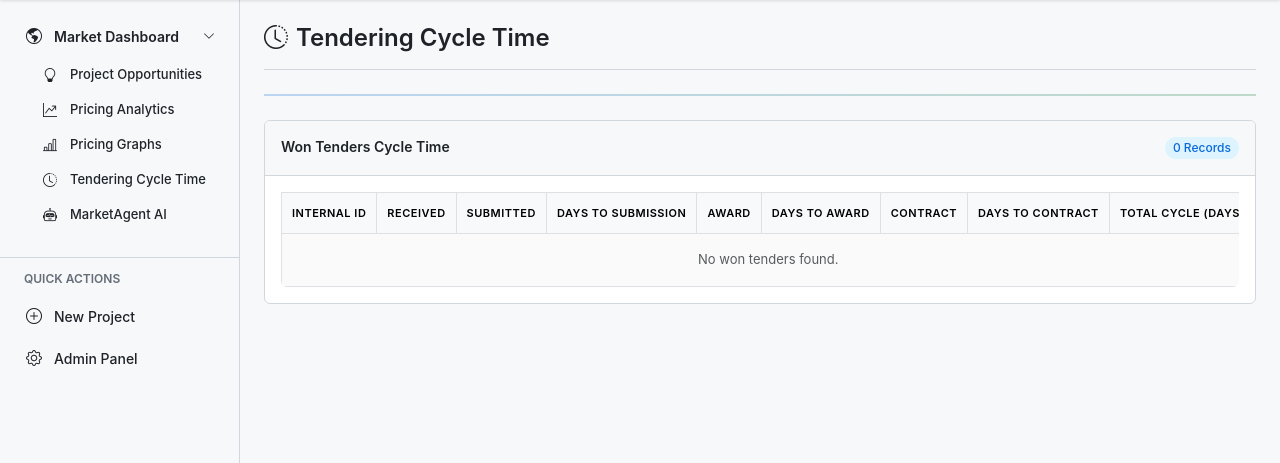
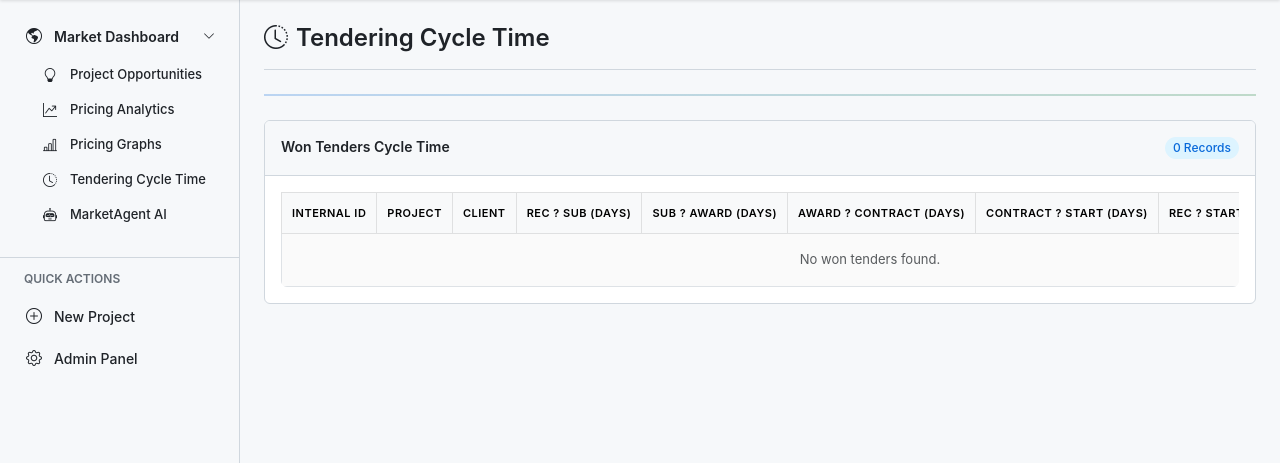
Before and after one commit to colina83/Business-Intelligence-Dashboard, a Django app: page /market/tendering-cycle/ in a window 1280 px wide. Shown: the part 62-525 px from the top of the page. Run offline with Django 5.2, Linux system fonts and the light colour scheme; the visitor is signed in with stand-in values (Sample User, id 1); data that the repository does not hold is empty.

Commit message:
Fixing Form and  Table for Tender Cycle

```diff
--- a/market_analysis/views.py
+++ b/market_analysis/views.py
@@ -630,52 +630,49 @@ def tendering_cycle(request):
     Tendering Cycle Time page: show table of tender activity times for Won tenders.
     Only include projects with status 'Won'.
     """
-    won_qs = (
+    qs = (
         Project.objects.select_related('client', 'contract')
         .filter(status='Won')
         .order_by('-award_date', '-project_id')
     )
 
-    rows = []
-    for p in won_qs:
-        received = p.date_received
-        submission = p.submission_date
-        award = p.award_date
-        contract_date = None
+    # helper to compute days between two dates (later - earlier)
+    def _days_between(later, earlier):
+        if not earlier or not later:
+            return None
         try:
-            contract_date = p.contract.contract_date
+            return (later - earlier).days
         except Exception:
-            contract_date = None
+            return None
 
-        def days(a, b):
-            if not a or not b:
-                return None
-            try:
-                return (b - a).days
-            except Exception:
-                return None
+    # annotate each Project instance with cycle attributes used in template
+    won_list = []
+    for p in qs:
+        date_received = getattr(p, 'date_received', None)
+        submission_date = getattr(p, 'submission_date', None)
+        award_date = getattr(p, 'award_date', None)
+        contract = getattr(p, 'contract', None)
+        contract_date = getattr(contract, 'contract_date', None) if contract else None
+        start_date = getattr(contract, 'actual_start', None) if contract else None
 
-        days_to_submission = days(received, submission)
-        days_to_award = days(submission or received, award)
-        days_to_contract = days(award or submission or received, contract_date)
+        p.cycle_rec_to_sub = _days_between(submission_date, date_received)
+        p.cycle_sub_to_award = _days_between(award_date, submission_date)
+        p.cycle_award_to_contract = _days_between(contract_date, award_date)
+        p.cycle_contract_to_start = _days_between(start_date, contract_date)
+        p.cycle_rec_to_start = _days_between(start_date, date_received)
+        p.cycle_award_to_start = _days_between(start_date, award_date)
 
-        total_cycle = None
-        # Prefer contract date for total cycle, fallback to award
-        if contract_date:
-            total_cycle = days(received, contract_date)
-        elif award:
-            total_cycle = days(received, award)
+        won_list.append(p)
 
-        rows.append({
-            'project': p,
-            'received': received,
-            'submission': submission,
-            'award': award,
-            'contract': contract_date,
-            'days_to_submission': days_to_submission,
-            'days_to_award': days_to_award,
-            'days_to_contract': days_to_contract,
-            'total_cycle': total_cycle,
-        })
+    # pagination for won list
+    from django.core.paginator import Paginator, EmptyPage, PageNotAnInteger
+    page = request.GET.get('page', 1)
+    paginator = Paginator(won_list, 25)
+    try:
+        page_obj_won = paginator.page(page)
+    except PageNotAnInteger:
+        page_obj_won = paginator.page(1)
+    except EmptyPage:
+        page_obj_won = paginator.page(paginator.num_pages)
 
-    return render(request, 'market_analysis/tendering_cycle.html', {'rows': rows})
+    return render(request, 'market_analysis/tendering_cycle.html', {'page_obj_won': page_obj_won})
--- a/templates/market_analysis/tendering_cycle.html
+++ b/templates/market_analysis/tendering_cycle.html
@@ -17,7 +17,7 @@
 <div class="gh-card">
   <div class="gh-card-header">
     <h3 class="gh-card-title">Won Tenders Cycle Time</h3>
-    <span class="gh-badge gh-badge-primary">{{ rows|length }} Records</span>
+    <span class="gh-badge gh-badge-primary">{{ page_obj_won.paginator.count }} Records</span>
   </div>
   <div class="gh-card-body">
     <div class="table-responsive">
@@ -25,34 +25,53 @@
         <thead class="table-light small">
           <tr>
             <th>Internal ID</th>
-            <th>Received</th>
-            <th>Submitted</th>
-            <th class="text-center">Days to Submission</th>
-            <th>Award</th>
-            <th class="text-center">Days to Award</th>
-            <th>Contract</th>
-            <th class="text-center">Days to Contract</th>
-            <th class="text-center">Total Cycle (days)</th>
+            <th>Project</th>
+            <th>Client</th>
+            <th class="text-end">Rec ? Sub (days)</th>
+            <th class="text-end">Sub ? Award (days)</th>
+            <th class="text-end">Award ? Contract (days)</th>
+            <th class="text-end">Contract ? Start (days)</th>
+            <th class="text-end">Rec ? Start (days)</th>
+            <th class="text-end">Award ? Start (days)</th>
           </tr>
         </thead>
         <tbody>
-          {% for r in rows %}
+          {% for p in page_obj_won.object_list %}
           <tr>
-            <td><a href="{% url 'market_analysis:project_detail' project_id=r.project.project_id %}"><code>{{ r.project.internal_id|default:'-' }}</code></a></td>
-            <td>{% if r.received %}{{ r.received|date:'Y-m-d' }}{% else %}-{% endif %}</td>
-            <td>{% if r.submission %}{{ r.submission|date:'Y-m-d' }}{% else %}-{% endif %}</td>
-            <td class="text-center">{% if r.days_to_submission is not None %}{{ r.days_to_submission }}{% else %}-{% endif %}</td>
-            <td>{% if r.award %}{{ r.award|date:'Y-m-d' }}{% else %}-{% endif %}</td>
-            <td class="text-center">{% if r.days_to_award is not None %}{{ r.days_to_award }}{% else %}-{% endif %}</td>
-            <td>{% if r.contract %}{{ r.contract|date:'Y-m-d' }}{% else %}-{% endif %}</td>
-            <td class="text-center">{% if r.days_to_contract is not None %}{{ r.days_to_contract }}{% else %}-{% endif %}</td>
-            <td class="text-center">{% if r.total_cycle is not None %}{{ r.total_cycle }}{% else %}-{% endif %}</td>
+            <td class="text-nowrap"><a href="{% url 'market_analysis:project_detail' project_id=p.project_id %}"><code>{{ p.internal_id|default:'-' }}</code></a></td>
+            <td>{{ p.name|default:'-' }}</td>
+            <td>{% if p.client %}{{ p.client.name }}{% else %}-{% endif %}</td>
+            <td class="text-end">{% if p.cycle_rec_to_sub is not None %}{{ p.cycle_rec_to_sub }}{% else %}-{% endif %}</td>
+            <td class="text-end">{% if p.cycle_sub_to_award is not None %}{{ p.cycle_sub_to_award }}{% else %}-{% endif %}</td>
+            <td class="text-end">{% if p.cycle_award_to_contract is not None %}{{ p.cycle_award_to_contract }}{% else %}-{% endif %}</td>
+            <td class="text-end">{% if p.cycle_contract_to_start is not None %}{{ p.cycle_contract_to_start }}{% else %}-{% endif %}</td>
+            <td class="text-end">{% if p.cycle_rec_to_start is not None %}{{ p.cycle_rec_to_start }}{% else %}-{% endif %}</td>
+            <td class="text-end">{% if p.cycle_award_to_start is not None %}{{ p.cycle_award_to_start }}{% else %}-{% endif %}</td>
           </tr>
           {% empty %}
           <tr><td colspan="9" class="text-center text-muted py-3">No won tenders found.</td></tr>
           {% endfor %}
         </tbody>
       </table>
+      {% if page_obj_won.paginator.num_pages > 1 %}
+      <div class="gh-pagination-wrapper mt-3">
+        <nav aria-label="Won tenders pagination">
+          <ul class="gh-pagination">
+            {% if page_obj_won.has_previous %}
+              <li><a href="?page={{ page_obj_won.previous_page_number }}" class="gh-page-link">&laquo; Previous</a></li>
+            {% else %}
+              <li><span class="gh-page-link disabled">&laquo; Previous</span></li>
+            {% endif %}
+            <li><span class="gh-page-link disabled">Page {{ page_obj_won.number }} of {{ page_obj_won.paginator.num_pages }}</span></li>
+            {% if page_obj_won.has_next %}
+              <li><a href="?page={{ page_obj_won.next_page_number }}" class="gh-page-link">Next &raquo;</a></li>
+            {% else %}
+              <li><span class="gh-page-link disabled">Next &raquo;</span></li>
+            {% endif %}
+          </ul>
+        </nav>
+      </div>
+      {% endif %}
     </div>
   </div>
 </div>
```
Also changed, not shown: market_analysis/forms.py (+6 -1 lines), templates/market_analysis/project_form.html (+24 -2 lines).
